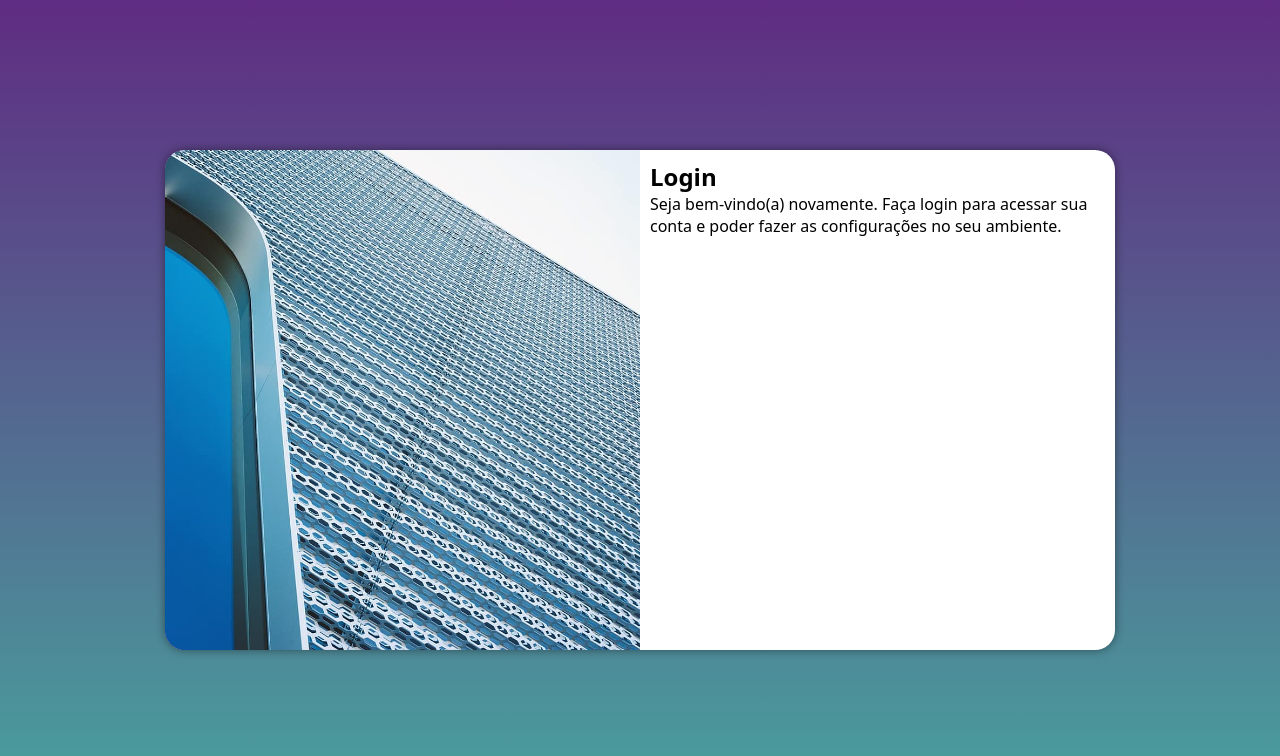
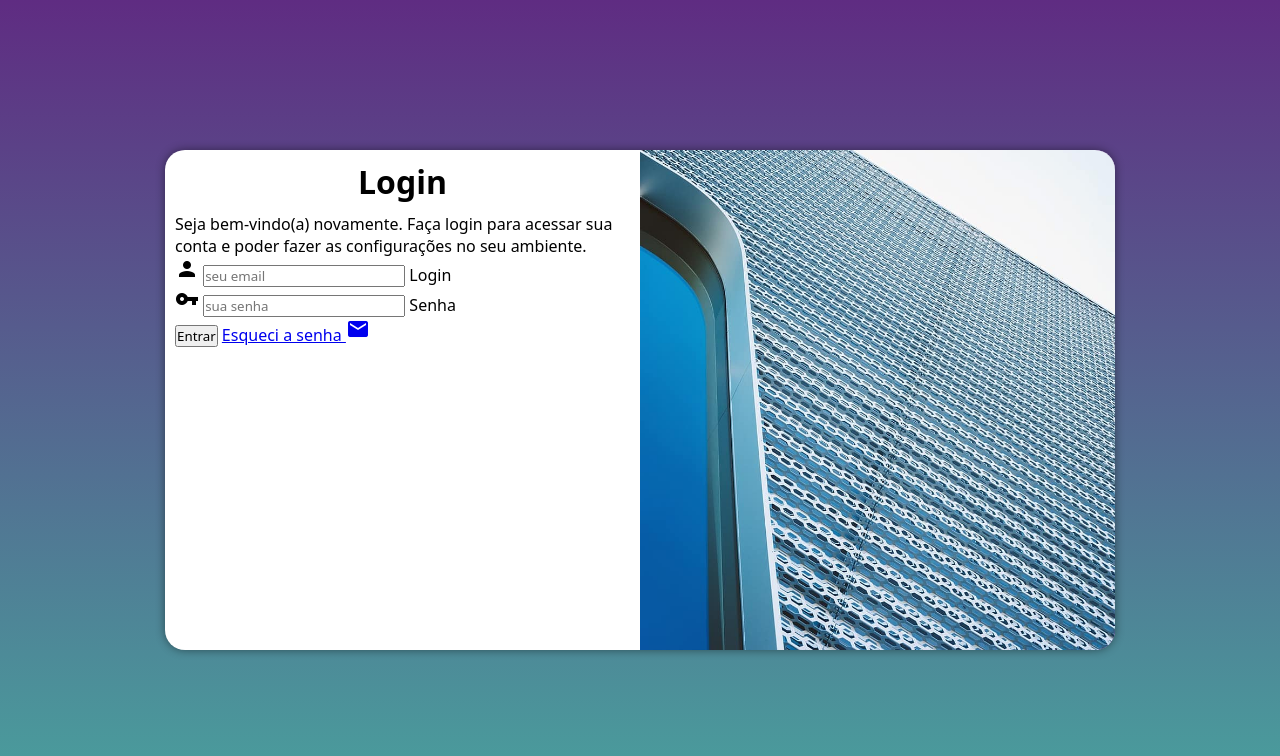
Before and after one commit to gabrielsanttoss/projeto-login, a plain HTML site: page index.html in a window 1280 px wide. Drawn offline with Linux system fonts and the light colour scheme.

Commit message:
Formulário criado

```diff
--- a/estilos/media-query.css
+++ b/estilos/media-query.css
@@ -31,13 +31,21 @@
     }
 
     section#login > div#imagem {
-        float: left;
+        float: right;
         width: 50%;
         height: 100%;
     }
 
     section#login > div#formulario {
-        float: right;
+        float: left;
         width: 50%;
     }
+
+    div#formulario > h1 {
+        font-size: 2em;
+    }
+
+    div#formulario > p {
+        font-size: 1em;
+    }
 }
--- a/estilos/style.css
+++ b/estilos/style.css
@@ -54,3 +54,11 @@ section#login > div#formulario {
     display: block;
     padding: 10px;
 }
+
+div#formulario h1 {
+    text-align: center;
+    margin-bottom: 10px;
+}
+div#formulario > p {
+    font-size: 0.8em;
+}
--- a/index.html
+++ b/index.html
@@ -4,6 +4,7 @@
     <meta charset="UTF-8">
     <meta name="viewport" content="width=device-width, initial-scale=1.0">
     <title>Login</title>
+    <link href="https://fonts.googleapis.com/icon?family=Material+Icons" rel="stylesheet">
     <link rel="stylesheet" href="estilos/style.css">
     <link rel="stylesheet" href="estilos/media-query.css">
 </head>
@@ -16,7 +17,20 @@
             <div id="formulario">
                 <h1>Login</h1>
                 <p>Seja bem-vindo(a) novamente. Faça login para acessar sua conta e poder fazer as configurações no seu ambiente.</p>
-                <form action="login.php" method="post"></form>
+                <form action="login.php" method="post" autocomplete="on">
+                    <div class="campo">
+                        <i class="material-icons">person</i>
+                        <input type="email" name="login" id="ilogin" required placeholder="seu email" maxlength="30" autocomplete="email">
+                        <label for="ilogin">Login</label>
+                    </div>
+                    <div class="campo">
+                        <i class="material-icons">vpn_key</i>
+                        <input type="password" name="senha" id="isenha" required placeholder="sua senha" minlength="8" maxlength="20" autocomplete="current-password">
+                        <label for="isenha">Senha</label>
+                    </div>
+                    <input type="submit" value="Entrar">
+                    <a href="esqueci.html">Esqueci a senha <i class="material-icons">mail</i></a>
+                </form>
             </div>
         </section>
     </main>
```
